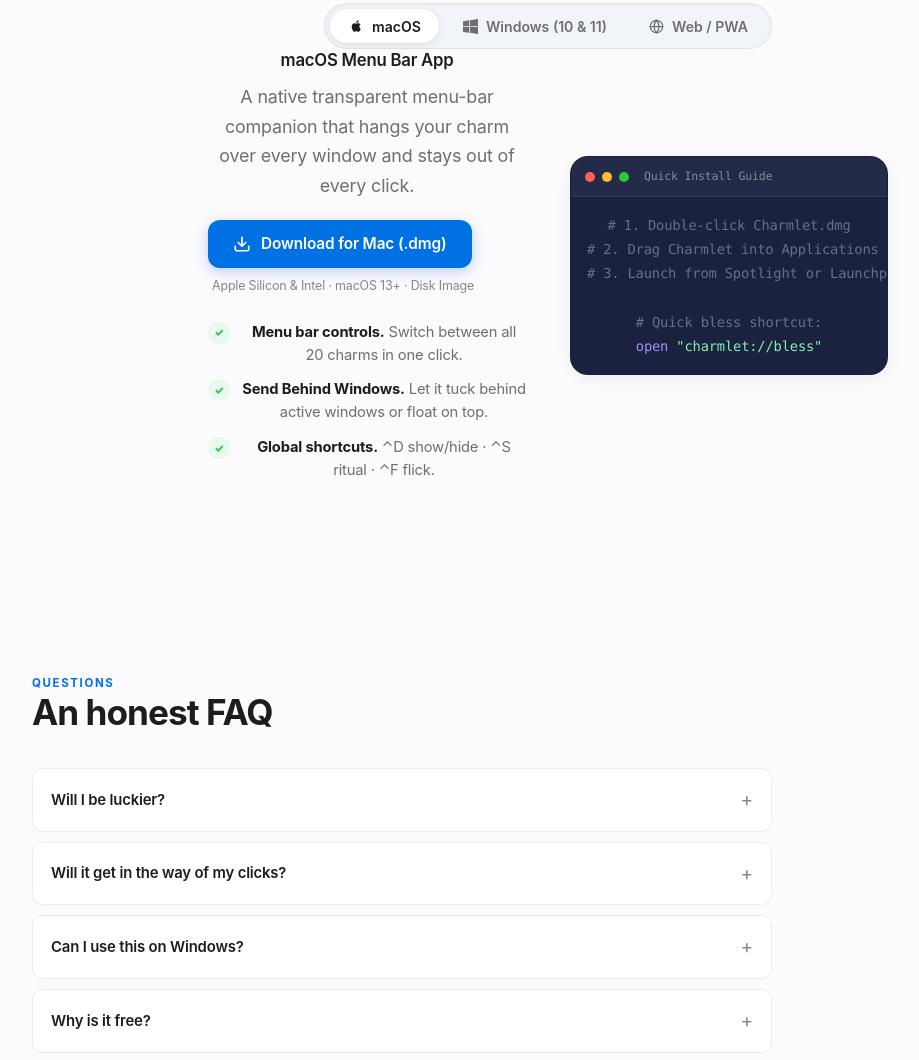
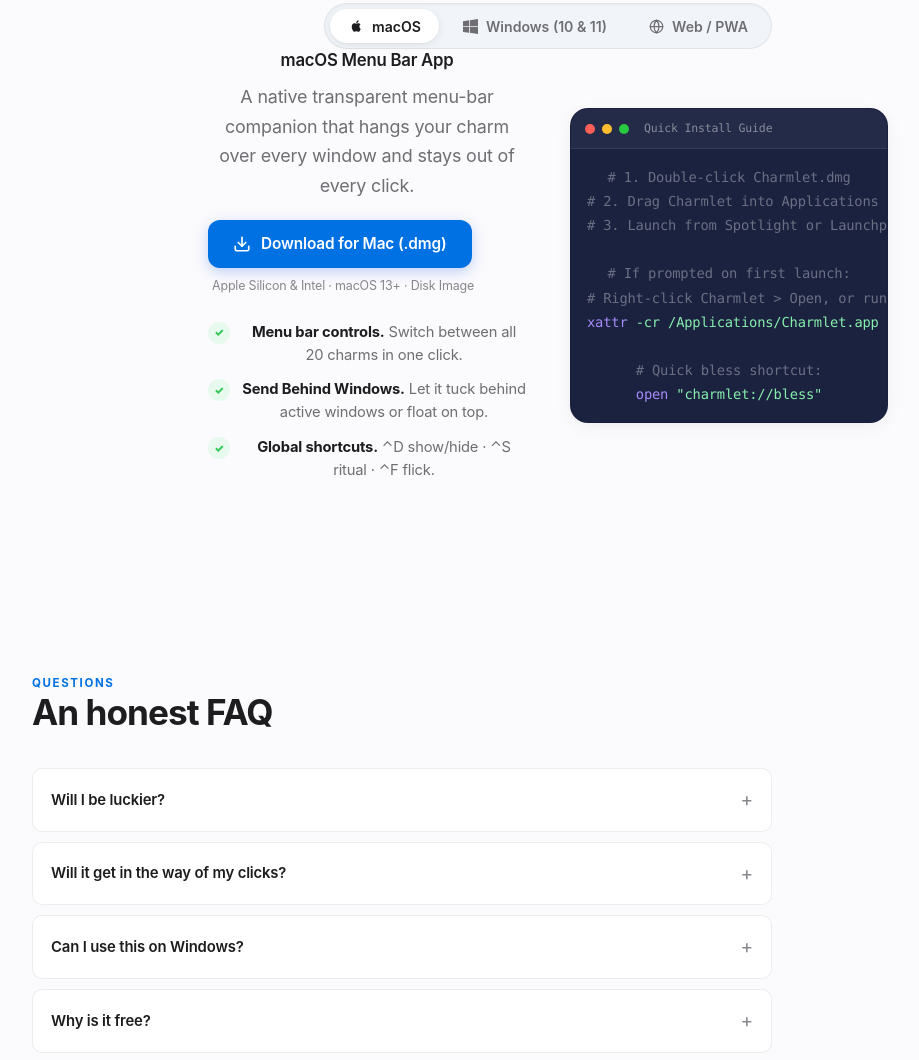
Before and after one commit to thrithick5/charmlet, a plain HTML site: page web/index.html in a window 1280 px wide. Shown: the part 4874-5934 px from the top of the page, without its empty margins (92-1011 px from the left). Drawn offline with Linux system fonts and the light colour scheme.

Commit message:
fix: resolve macOS damaged app error by removing downloads from bundle, stripping detritus, and ensuring clean deep code signature

```diff
--- a/web/index.html
+++ b/web/index.html
@@ -250,6 +250,10 @@
 <span class="c"># 2. Drag Charmlet into Applications</span>
 <span class="c"># 3. Launch from Spotlight or Launchpad</span>
 
+<span class="c"># If prompted on first launch:</span>
+<span class="c"># Right-click Charmlet > Open, or run:</span>
+<span class="k">xattr</span> <span class="s">-cr /Applications/Charmlet.app</span>
+
 <span class="c"># Quick bless shortcut:</span>
 <span class="k">open</span> <span class="s">"charmlet://bless"</span></pre>
             </div>
```
Also changed, not shown: 4 other files.
